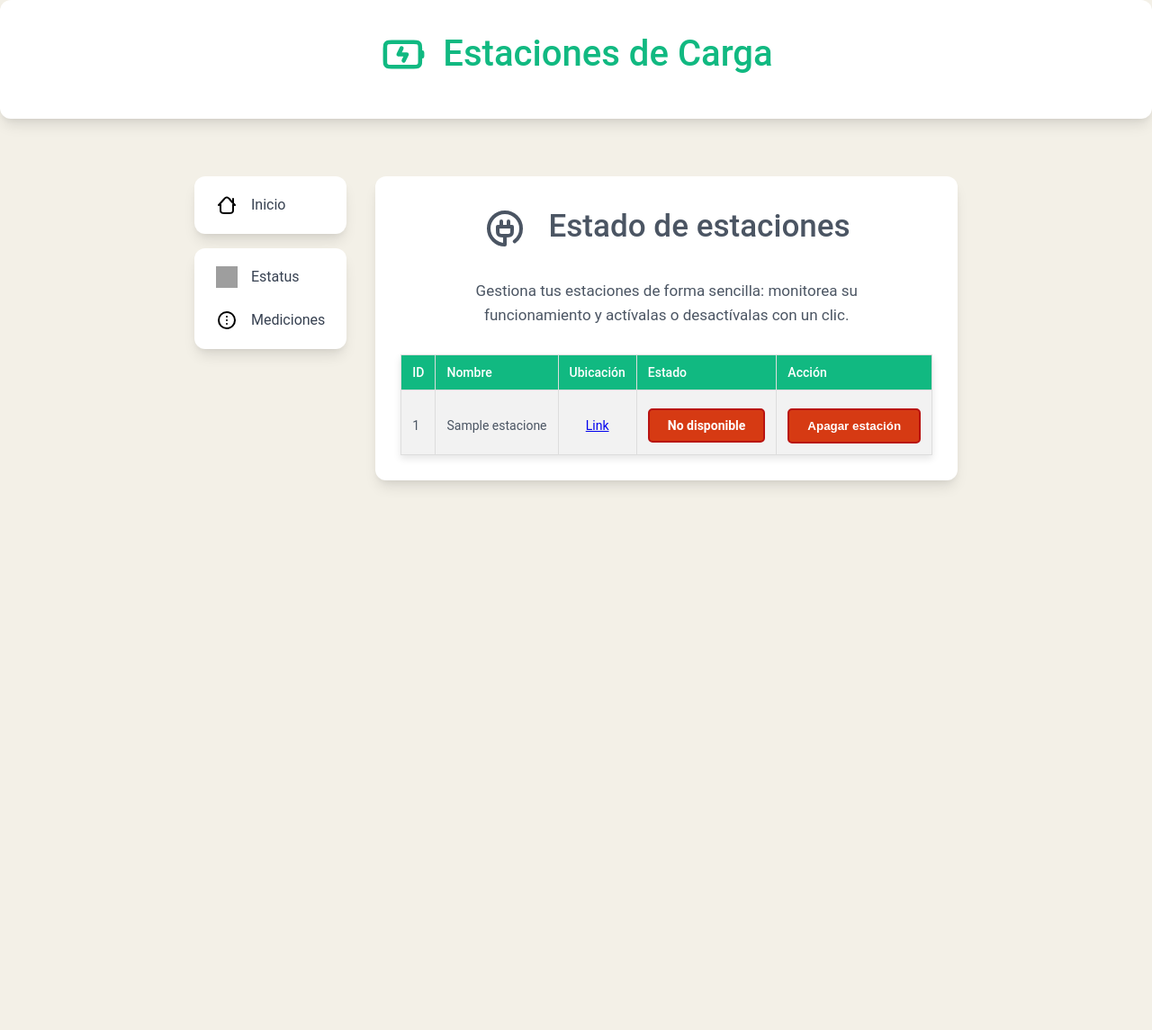
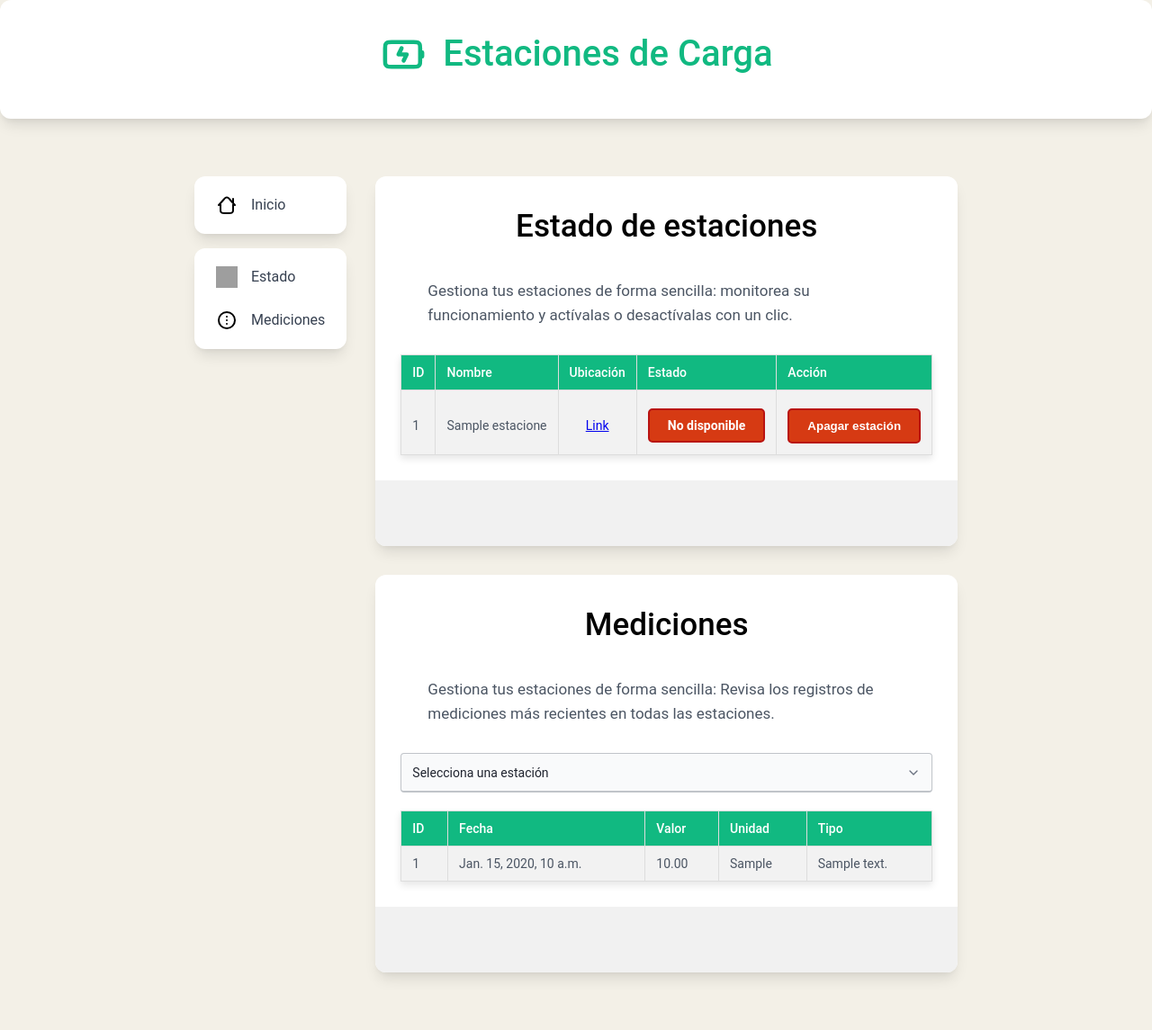
Before and after one commit to Marco-uwu/Django-Estaciones, a Django app: page /estatus/ in a window 1280 px wide. Shown: the whole page at 90% size. Before the commit the page ends 541 px from the top, so only its background shows below. Run offline with Django 4.2, Linux system fonts and the light colour scheme; a user stored in the database is signed in; tables that the repository leaves empty hold one stand-in row (values such as "Sample post"); grey boxes are pictures that could not be loaded.

Commit message:
Creada primera versión de página de mediciones en el template "Estatus"

```diff
--- a/estaciones_carga/estatus/templates/index_estatus.html
+++ b/estaciones_carga/estatus/templates/index_estatus.html
@@ -12,6 +12,8 @@
 		<link rel="stylesheet" href="{% static 'css/estilos.css' %}" />
 		<link rel="stylesheet" href="{% static 'css/estilos_inicio.css' %}" />
 		<link rel="icon" href="{% static 'icons/circle-water-plug-svgrepo-com.svg' %}" type="image/svg+xml">
+
+		<script src="{% static 'js/scripts.js' %}"></script>
 	</head>
 
 	<!-- BODY -->
@@ -30,7 +32,9 @@
 		<!-- Contenido -->
 		<div class="demo-page" >
 
+			<!-- Bloque de navegación -->
 			<div class="demo-page-navigation" >
+
 				<nav>
 					<ul>
 						<li>
@@ -41,16 +45,19 @@
 						</li>
 					</ul>
 				</nav>
+
 				<br>
+
                 <nav>
                     <ul>
                         <li>
                             <a href="">
                                     <img src="{% static 'icons/circle-dashed-svgrepo-com.svg' %}" width="24" height="24" style="margin-right: 15px;">
-                                                                Estatus
+                                    Estado
                             </a>
                         </li>
                     </ul>
+
 					<ul>
                         <li>
                             <a href="">
@@ -60,21 +67,20 @@
                         </li>
                     </ul>
                 </nav>
+
 			</div>
 
+			<!-- Tablas de información -->
 			<main class="demo-page-content" style="width: 100%">
+
+				<!-- Sección "Estado" -->
 				<section>
 
 					<div>
-						<h1 style="color:#4b5563;font-size:35px;text-align: center;">
-							<img
-								src="{% static 'icons/circle-plug-alt-svgrepo-com.svg' %}"
-								style="margin-right: 16px;vertical-align: middle;"
-								width="48" height="48"
-							>
+						<h1 style="color:black;font-size:35px;text-align: center;">
 							Estado de estaciones
 						</h1>
-						<p style="font-size:17px;text-align: center;margin: 30px;">
+						<p style="font-size:17px;text-align: left;margin: 30px;">
 							Gestiona tus estaciones de forma sencilla: monitorea su funcionamiento y actívalas o desactívalas con un clic.
 						</p>
 					</div>
@@ -162,7 +168,64 @@
 						</script>
 					{% endif %}
 
+					<details>
+						<summary>
+							<p><br></p>
+						</summary>
+					</details>
+
 				</section>
+
+				<!-- Sección "Mediciones" -->
+				<section>
+
+					<div>
+						<h1 style="color:black;font-size:35px;text-align: center;">
+							Mediciones
+						</h1>
+						<p style="font-size:17px;text-align: left;margin: 30px;">
+							Gestiona tus estaciones de forma sencilla: Revisa los registros de mediciones más recientes en todas las estaciones.
+						</p>
+					</div>
+
+					<div class="nice-form-group" >
+
+						<select id="filtro-estacion" name="estacion_medicion" onchange="filtrarEstacion()">
+							<option value="" {% if not request.GET.estacion_medicion %}selected{% endif %}>Selecciona una estación</option>
+							{% for estacion in estaciones %}
+								<option value="{{estacion.id}}" {% if request.GET.estacion_medicion == estacion.id|stringformat:"s" %}selected{% endif %}>{{estacion.nombre}}</option>
+							{% endfor %}
+						</select>
+
+						<table>
+							<tr>
+								<th>ID</th>
+								<th>Fecha</th>
+								<th>Valor</th>
+								<th>Unidad</th>
+								<th>Tipo</th>
+							</tr>
+						{% for medicion in mediciones %}
+							<tr>
+							<td>{{ medicion.id }}</td>
+							<td>{{ medicion.fecha }}</td>
+							<td>{{ medicion.valor }}</td>
+							<td>{% if medicion.id_tipo_medicion.tipo_medicion == 'I' %} A {% elif medicion.id_tipo_medicion.tipo_medicion == 'T'%} °C {% else %} {{medicion.id_tipo_medicion.tipo_medicion}}{% endif %}</td>
+							<td>{{ medicion.id_tipo_medicion.descripcion }}</td>
+							</tr>
+						{% endfor %}
+						</table>
+
+					</div>
+
+					<details>
+						<summary>
+							<p><br></p>
+						</summary>
+					</details>
+
+				</section>
+
 			</main>
 
 		</div>
--- a/estaciones_carga/estatus/views.py
+++ b/estaciones_carga/estatus/views.py
@@ -35,6 +35,14 @@ def estatus(request):
     template = loader.get_template('index_estatus.html')
     estaciones = Estaciones.objects.all().values()
     resultado = ""
+
+    estacion_mediciones = request.GET.get('estacion_medicion', '')
+
+    if estacion_mediciones:
+        mediciones = Mediciones.objects.filter(id_estacion=estacion_mediciones)[:100]
+    else:
+        mediciones = Mediciones.objects.all()[:100]
+
     if request.method == "POST":
         nombre = request.POST.get("nombre_estacion")
         direccion =  request.POST.get("dir_estacion")
@@ -45,5 +53,6 @@ def estatus(request):
     context = {
         'estaciones' : estaciones,
         'resultado' : resultado,
+        'mediciones' : mediciones,
     }
     return HttpResponse(template.render(context, request))
--- a/estaciones_carga/inicio/views.py
+++ b/estaciones_carga/inicio/views.py
@@ -7,7 +7,7 @@ from .decorators import admin_required
 
 @admin_required
 def inicio(request):
-    estaciones = Estaciones.objects.all().values()
+    estaciones = Estaciones.objects.all().values()[:5]
     parametros = ParametrosMedicion.objects.filter(id_regla=1)
     template = loader.get_template('inicio.html')
     context = {
--- a/estaciones_carga/static/js/scripts.js
+++ b/estaciones_carga/static/js/scripts.js
@@ -23,3 +23,10 @@ function validarFormulario(event) {
 	form.submit(); // Enviar el formulario si todo es válido
     }
 }
+
+function filtrarEstacion() {
+    const estacionMedicion = document.getElementById('filtro-estacion').value;
+    const url = new URL(window.location.href);
+    url.searchParams.set('estacion_medicion', estacionMedicion);
+    window.location.href = url.toString();
+}
```
Lines whose indentation alone changed are shown as unchanged.
